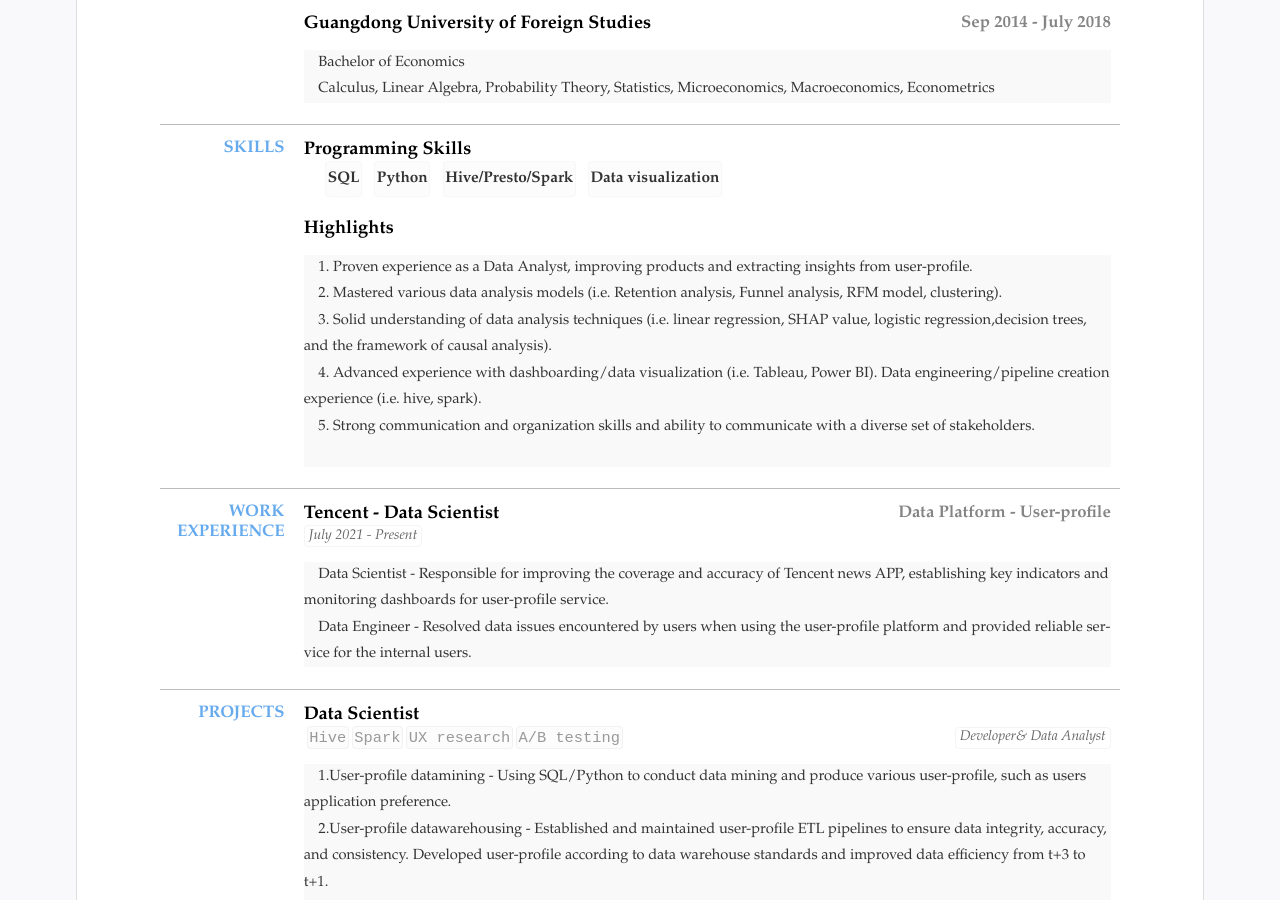
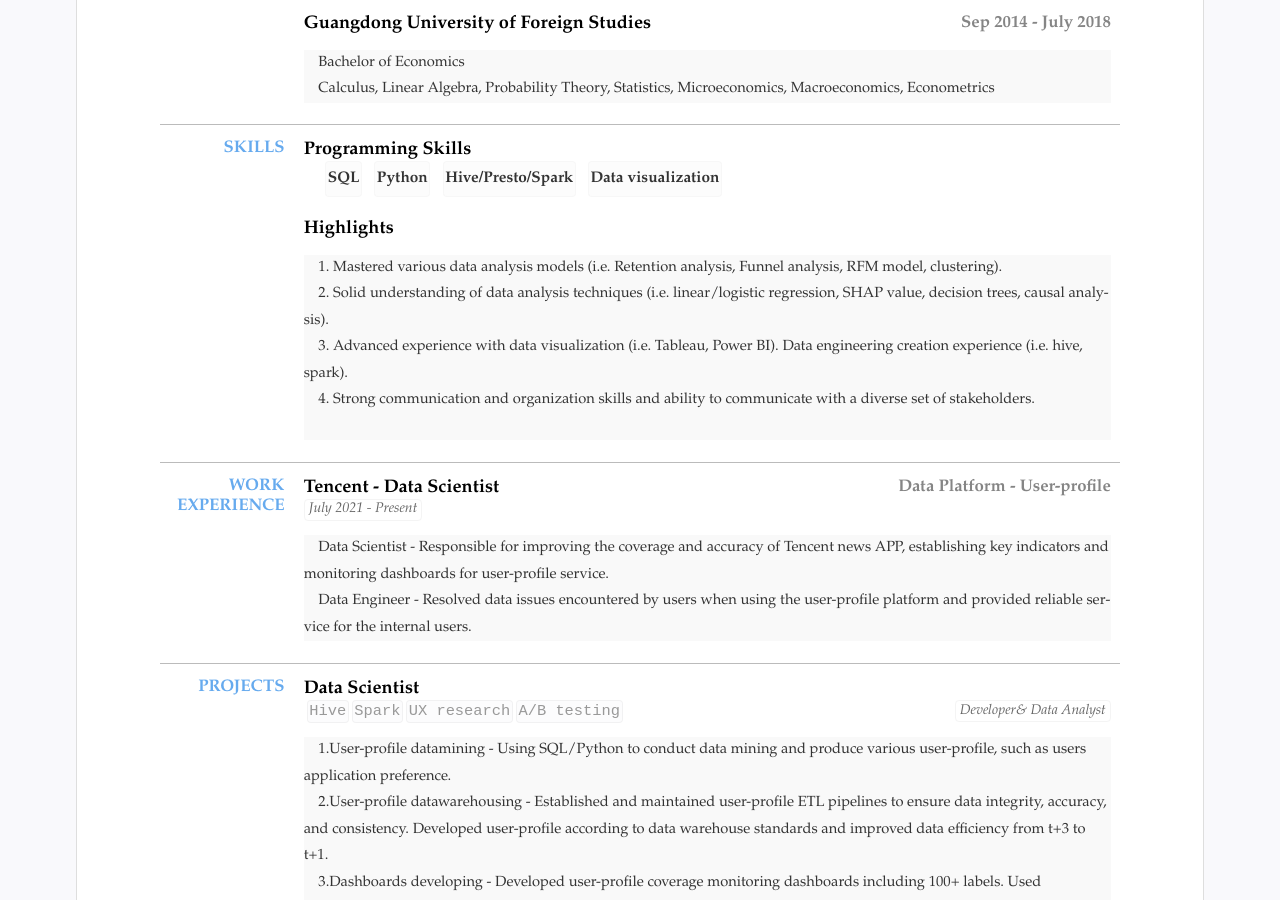
Before and after one commit to hazelyang518/eng_cv, a Jekyll site: the page built from index.html, in a window 1280 px wide and 900 px high, scrolled down 308 px. Built offline with Jekyll 4.4.1, drawn with Linux system fonts in a browser that asks for light colours.

Commit message:
Update resume.yml

```diff
--- a/_data/resume.yml
+++ b/_data/resume.yml
@@ -69,11 +69,12 @@ main: #简历主要内容，
   #            5. 工作认真负责、勇于担当、沟通和团队协作能力强；能力综合，有独立管理和运营项目的经验
   #   - Data visualization
   - title: Highlights
-    detail: &nbsp 1. Proven experience as a Data Analyst, improving products and extracting insights from user-profile. <br>  &nbsp &nbsp
-             2. Mastered various data analysis models (i.e. Retention analysis, Funnel analysis, RFM model, clustering). <br>  &nbsp &nbsp
-             3. Solid understanding of data analysis techniques (i.e. linear regression, SHAP value, logistic regression,decision trees, and the framework of causal analysis). <br>  &nbsp &nbsp
-             4. Advanced experience with dashboarding/data visualization (i.e. Tableau, Power BI). Data engineering/pipeline creation experience (i.e. hive, spark).   <br>  &nbsp &nbsp
-             5. Strong communication and organization skills and ability to communicate with a diverse set of stakeholders. <br>  &nbsp &nbsp
+    detail: &nbsp 1. Mastered various data analysis models (i.e. Retention analysis, Funnel analysis, RFM model, clustering). <br>  &nbsp &nbsp
+             2. Solid understanding of data analysis techniques (i.e. linear/logistic regression, SHAP value, decision trees, causal analysis). <br>  &nbsp &nbsp
+             3. Advanced experience with data visualization (i.e. Tableau, Power BI). Data engineering creation experience (i.e. hive, spark).   <br>  &nbsp &nbsp
+             4. Strong communication and organization skills and ability to communicate with a diverse set of stakeholders. <br>  &nbsp &nbsp
+
+             # 1. Proven experience as a Data Analyst, improving products and extracting insights from user-profile. <br>  &nbsp &nbsp
 
 - type: WORK EXPERIENCE
   name:
```
